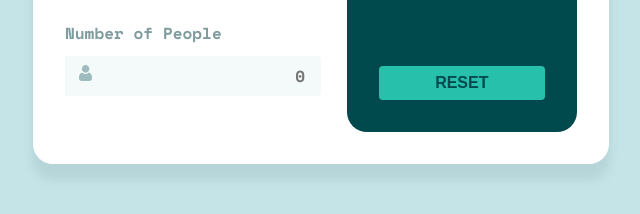
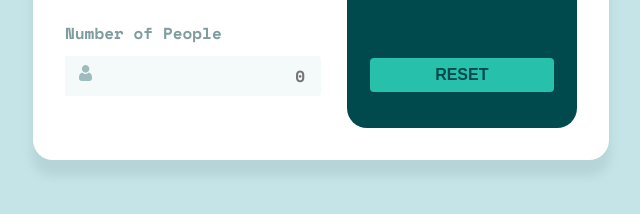
Before and after one commit to SebNoret/tip-calculator, a website built with Vite: page index.html in a window 1280 px wide. Shown: the part 506-720 px from the top of the page, without its empty margins (319-959 px from the left). Built offline with nearby package versions, Linux system fonts and the light colour scheme.

Commit message:
absolute position on reset button

```diff
--- a/style.css
+++ b/style.css
@@ -134,11 +134,13 @@ fieldset {
   font-size: 1rem;
   cursor: pointer;
   width: 100%;
+  margin-top: 2rem;
+  transition: all 0.3s ease-in-out;
 }
 
 .button:hover,
 .button:active {
-  background-color: #0069d9;
+  background-color: var(--light-grayish-cyan);
 }
 
 /* typographie */
@@ -306,9 +308,14 @@ input:focus {
 
     /* justify-content: space-around; */
     padding: 2rem;
+    position: relative;
   }
   .button {
-    margin-top: 6rem;
+    /* margin-top: 6rem; */
+    position: absolute;
+    bottom: 2.3rem;
+    left: 10%;
+    width: 80%;
   }
 }
 @media screen and (min-width: 840px) {
```
